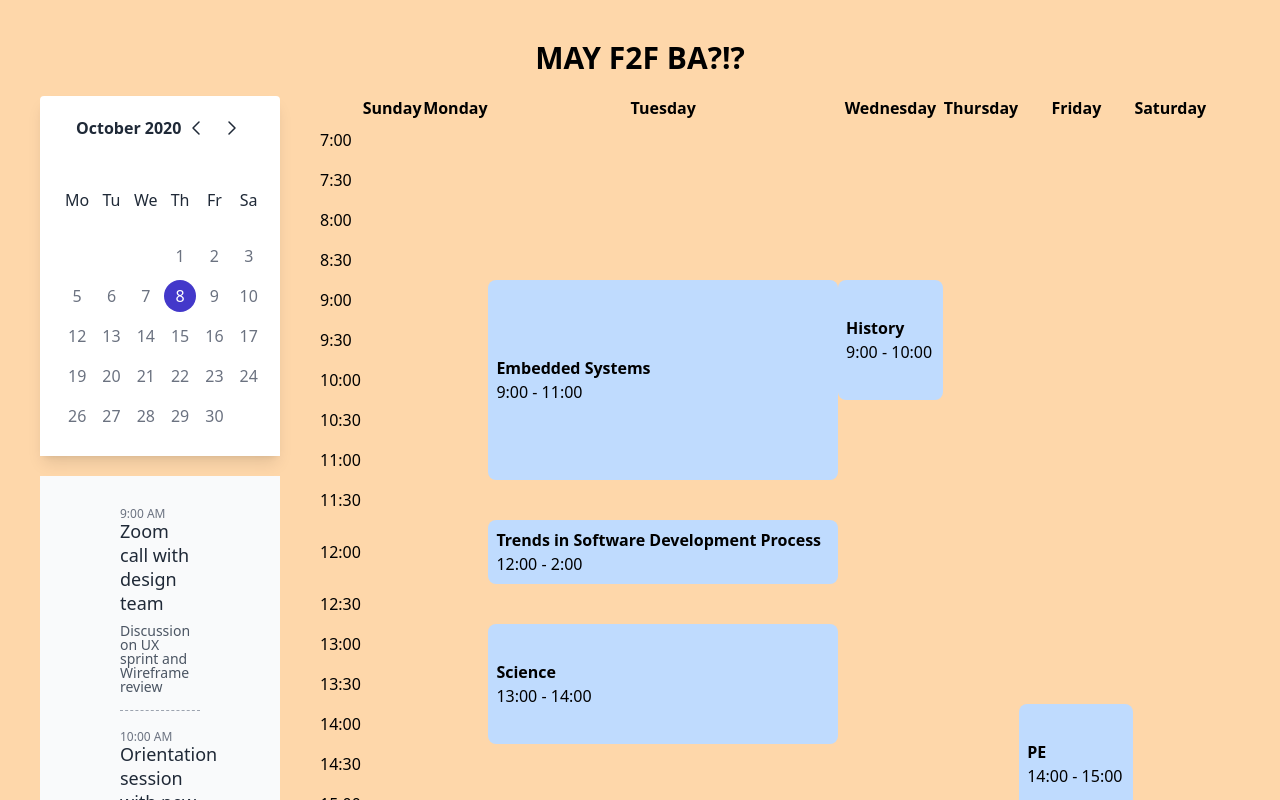
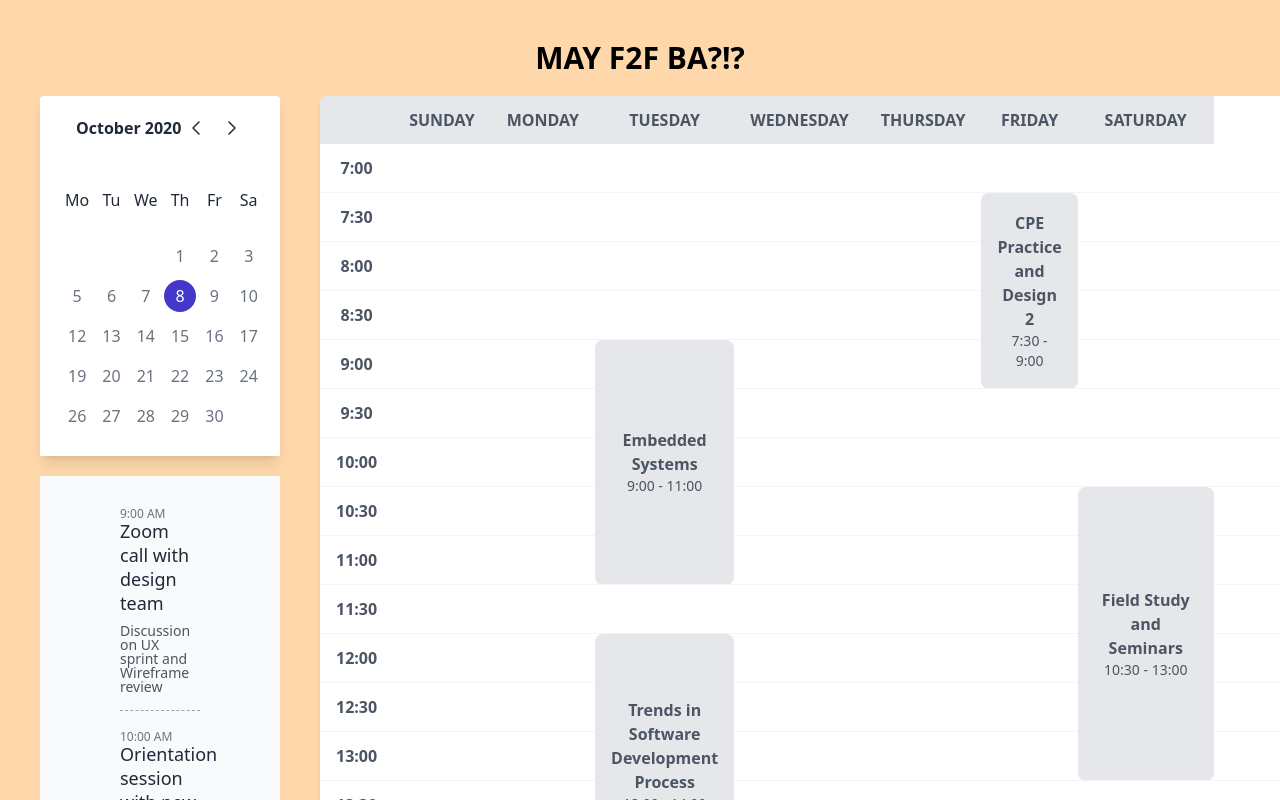
Before and after one commit to joeseffdl/MayPasokBa, a Next.js app: page / in a window 1280 px wide. Shown: the top 800 px of the page. Built offline with nearby package versions, Linux system fonts and the light colour scheme.

Commit message:
Calendar changes

```diff
--- a/app/WeekCalendar.tsx
+++ b/app/WeekCalendar.tsx
@@ -51,7 +51,7 @@ export const WeekCalendar: React.FC = () => {
     {
       subject: "Trends in Software Development Process",
       startTime: "12:00",
-      endTime: "2:00",
+      endTime: "14:00",
       dayOfWeek: 2,
     },
     {
@@ -60,11 +60,14 @@ export const WeekCalendar: React.FC = () => {
       endTime: "6:00",
       dayOfWeek: 2,
     },
-    { subject: "CPE Practice and Design 2", startTime: "6:00", endTime: "8:00", dayOfWeek: 2 },
+    { subject: "CPE Practice and Design 2", startTime: "18:00", endTime: "20:00", dayOfWeek: 2 },
 
-    { subject: "Science", startTime: "13:00", endTime: "14:00", dayOfWeek: 2 },
-    { subject: "History", startTime: "9:00", endTime: "10:00", dayOfWeek: 3 },
-    { subject: "PE", startTime: "14:00", endTime: "15:00", dayOfWeek: 4 },
+    { subject: "CPE Practice and Design 2", startTime: "19:30", endTime: "21:00", dayOfWeek: 3 },
+    { subject: "Visual Arts", startTime: "16:30", endTime: "19:30", dayOfWeek: 3 },
+    { subject: "CPE Practice and Design 2", startTime: "7:30", endTime: "9:00", dayOfWeek: 5 },
+    { subject: "Field Study and Seminars", startTime: "10:30", endTime: "13:00", dayOfWeek: 5 },
+    { subject: "Emerging Technologies", startTime: "14:00", endTime: "17:00", dayOfWeek: 5 },
+    { subject: "Embedded Systems", startTime: "17:00", endTime: "21:00", dayOfWeek: 5 },
   ];
 
   const getRowSpan = (startTime: string, endTime: string) => {
@@ -75,36 +78,36 @@ export const WeekCalendar: React.FC = () => {
 
   return (
     <div className="container mx-auto">
-      <table className="table-auto w-full">
-        <thead>
+      <table className="table-auto w-full bg-white shadow-md rounded-lg overflow-hidden">
+        <thead className="bg-gray-200 text-gray-600 uppercase">
           <tr>
-            <th></th>
+            <th className="text-center px-4 py-3"></th>
             {DAYS_OF_WEEK.map((day) => (
-              <th className="text-center font-bold" key={day}>
+              <th className="text-center px-4 py-3" key={day}>
                 {day}
               </th>
             ))}
           </tr>
         </thead>
-        <tbody>
+        <tbody className="text-gray-600 divide-y divide-gray-100">
           {TIME_SLOTS.map((time, index) => (
             <tr key={time}>
-              <td className="py-2">{time}</td>
+              <td className="text-center px-4 py-3 font-semibold">{time}</td>
               {DAYS_OF_WEEK.map((day, dayIndex) => {
                 const item = schedule.find(
                   (item) => item.startTime === time && item.dayOfWeek === dayIndex
                 );
                 return (
                   <td
-                    className={`p-2 rounded-lg ${item ? "bg-blue-200" : ""}`}
+                    className={`px-4 rounded-lg ${item ? "bg-gray-200" : "bg-white"}`}
                     key={dayIndex}
                     colSpan={1}
                     rowSpan={item ? getRowSpan(item.startTime, item.endTime) : 1}
                   >
                     {item && (
                       <>
-                        <p className="font-bold">{item.subject}</p>
-                        <p>
+                        <p className="font-semibold text-center">{item.subject}</p>
+                        <p className="text-sm text-center">
                           {item.startTime} - {item.endTime}
                         </p>
                       </>
```
